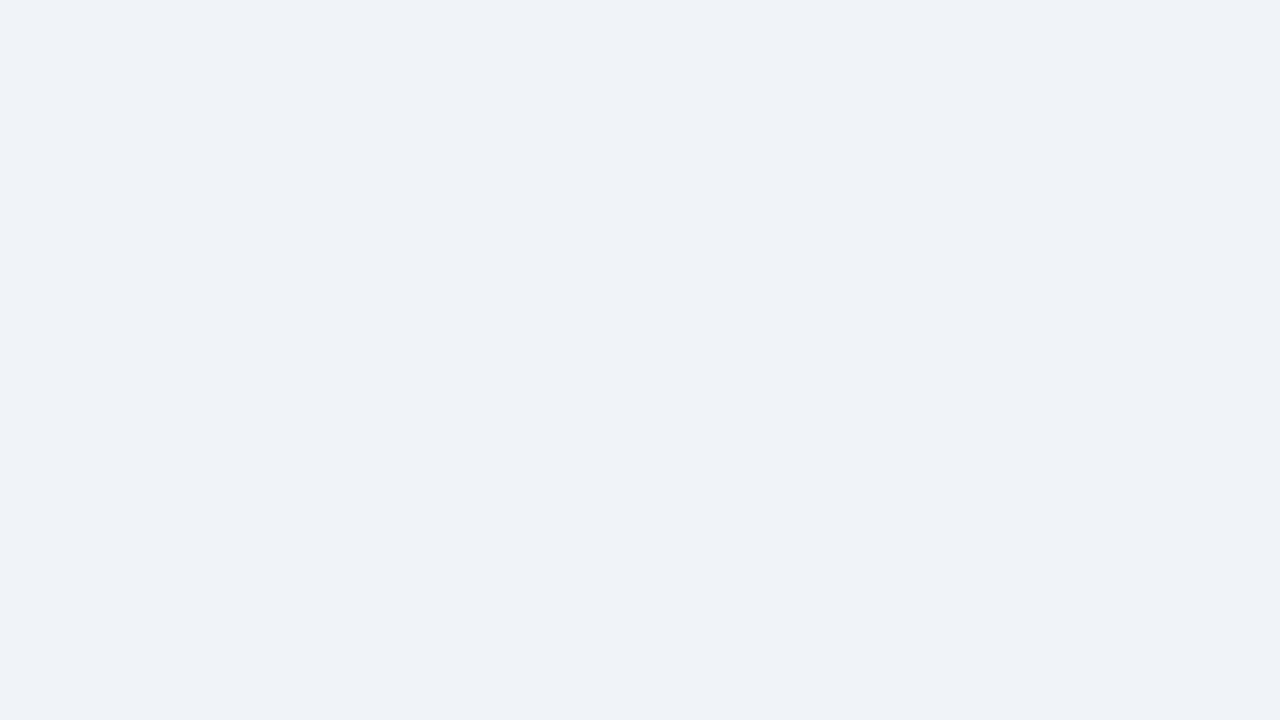
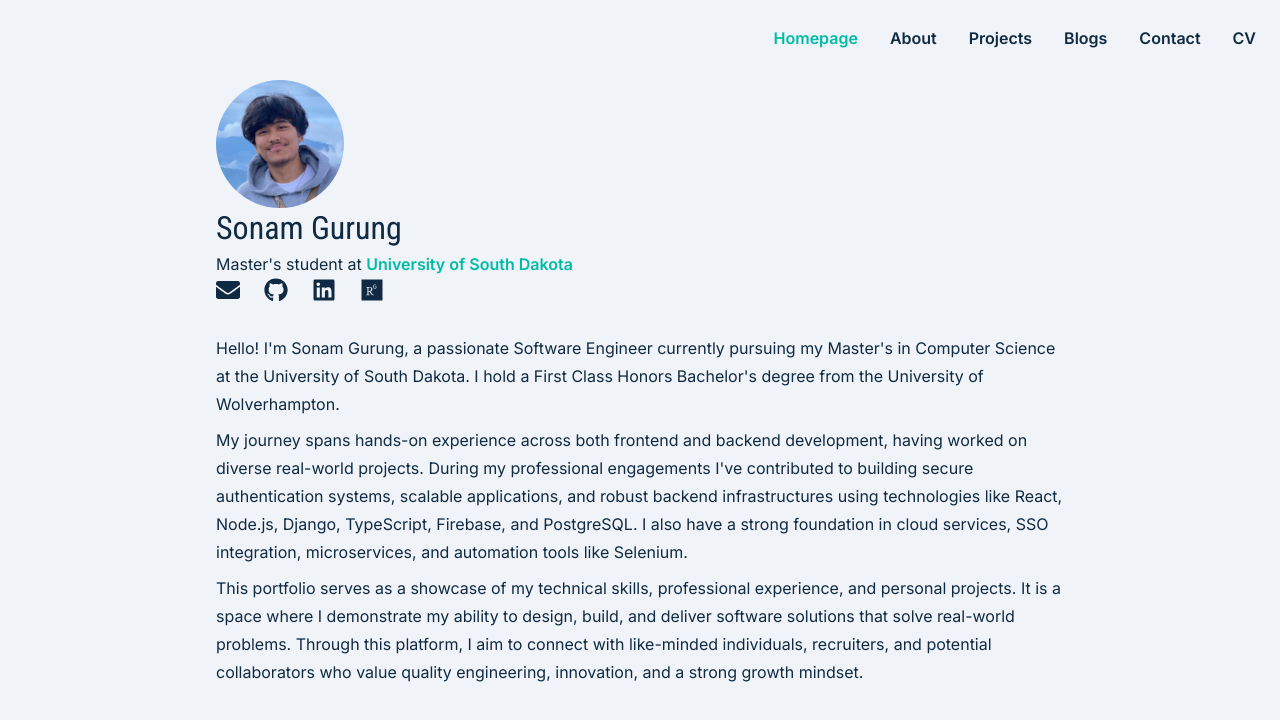
Before and after one commit to SonamRinzinGurung/SonamGurung.github.io, a React (Vite) app: page / in a window 1280 px wide. Before the commit this address had no page. Shown: the top 720 px of the page. Built offline with nearby package versions, Linux system fonts and the light colour scheme.

Commit message:
routing changes to hashrouter

```diff
--- a/src/App.tsx
+++ b/src/App.tsx
@@ -10,7 +10,7 @@ function App() {
 
   return (
     <Routes>
-      <Route path="portfolio" element={<Layout />}>
+      <Route element={<Layout />}>
         <Route index element={<Homepage />} />
         <Route path="about" element={<About />} />
         <Route path="projects" element={<Projects />} />
--- a/src/main.tsx
+++ b/src/main.tsx
@@ -2,12 +2,12 @@ import { StrictMode } from 'react'
 import { createRoot } from 'react-dom/client'
 import './index.css'
 import App from './App.tsx'
-import { BrowserRouter } from "react-router";
+import { HashRouter } from "react-router";
 
 createRoot(document.getElementById('root')!).render(
   <StrictMode>
-    <BrowserRouter>
+    <HashRouter>
       <App />
-    </BrowserRouter>
+    </HashRouter>
   </StrictMode>,
 )
```
Also changed, not shown: 1 other file (tests, documents, lock files or other folders).
